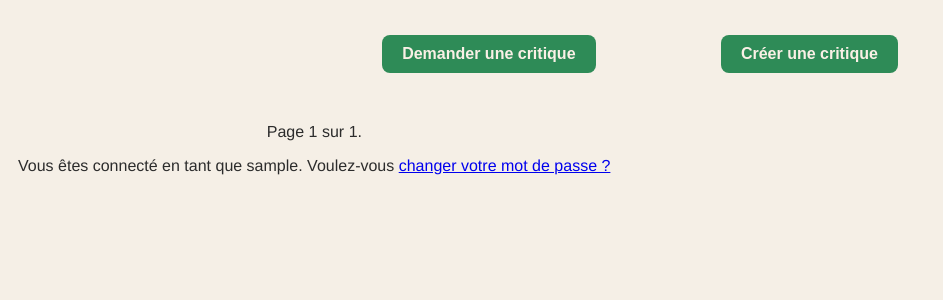
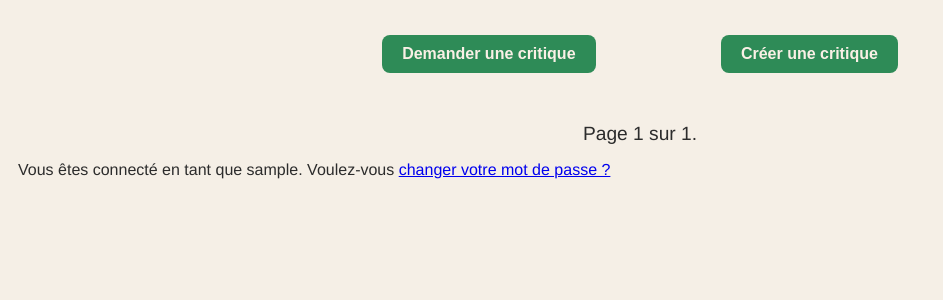
Before and after one commit to SallyPJ/ocp9, a Django app: page /home/ in a window 1280 px wide. Shown: the part 125-425 px from the top of the page, without its empty margins (0-943 px from the left). Run offline with Django 5.2, Linux system fonts and the light colour scheme; the visitor is signed in with stand-in values (Sample User, id 1); data that the repository does not hold is empty.

Commit message:
style : css de la pagination feat : génération du diagramme de schéma relationnel

```diff
--- a/BooksReview/authentication/models.py
+++ b/BooksReview/authentication/models.py
@@ -1,7 +1,7 @@
 
 from django.contrib.auth.models import AbstractUser
 from django.db import models
-from django.conf import settings
+
 
 
 class User(AbstractUser):
--- a/BooksReview/reviews/templates/reviews/display-feed.html
+++ b/BooksReview/reviews/templates/reviews/display-feed.html
@@ -22,7 +22,7 @@
         {% endfor %}
     </div>
 <!-- Pagination -->
-     <span>
+     <span class="pagination-container">
             {% if page_obj.has_previous %}
                 <a href="?page=1">« première</a>
                 <a href="?page={{ page_obj.previous_page_number }}">précédente</a>
--- a/BooksReview/reviews/views.py
+++ b/BooksReview/reviews/views.py
@@ -2,7 +2,7 @@ from django.contrib.auth.decorators import login_required
 from django.shortcuts import render, redirect, get_object_or_404
 from django.http import HttpResponseForbidden
 from django.db.models import Q
-from .models import Ticket, Photo, Review, UserFollows
+from .models import Ticket, Review, UserFollows
 from .forms import FollowUsersForm, ReviewForm, TicketForm, PhotoForm
 from django.core.paginator import Paginator
 from . import forms
@@ -13,11 +13,12 @@ from itertools import chain
 @login_required
 def home(request):
     # Liste des utilisateurs bloqués par l'utilisateur connecté
-    blocked_users = UserFollows.objects.filter(user=request.user, blocked=True).values_list('followed_user', flat=True)
+    blocked_users = (UserFollows.objects.filter(user=request.user, blocked=True)
+                     .values_list('followed_user', flat=True))
 
     # Liste des utilisateurs ayant bloqué l'utilisateur connecté
-    blocked_by_users = UserFollows.objects.filter(followed_user=request.user, blocked=True).values_list('user',
-                                                                                                        flat=True)
+    blocked_by_users = (UserFollows.objects.filter(followed_user=request.user, blocked=True)
+                        .values_list('user',flat=True))
 
     # Liste combinée des utilisateurs bloqués dans les deux sens
     blocked_combined = set(blocked_users).union(set(blocked_by_users))
@@ -25,7 +26,6 @@ def home(request):
     followed_users = request.user.following.values_list('followed_user', flat=True)
 
     # Liste des utilisateurs qui sont suivis par l'utilisateur connecté
-    # Récupère tous les tickets avec leurs critiques associées
     tickets = Ticket.objects.filter(
         (Q(user__in=followed_users) | Q(user=request.user))
         & ~Q(user__in=blocked_combined)  # Exclure les utilisateurs bloqués
@@ -33,7 +33,8 @@ def home(request):
 
     # Ajouter une annotation pour vérifier si l'utilisateur a écrit une critique sur chaque ticket
     for ticket in tickets:
-        ticket.user_has_reviewed = ticket.review_set.filter(user=request.user).exists()
+        ticket.user_has_reviewed = (ticket.review_set.filter
+                                    (user=request.user).exists())
 
     # Récupère toutes les critiques avec leur ticket lié
     reviews = Review.objects.filter(
@@ -56,21 +57,21 @@ def home(request):
     context = {
         'page_obj': page_obj,
         }
-    # Transmet les données au template
+
     return render(request, 'reviews/home.html', context=context)
 
 
 @login_required
 def create_or_edit_ticket(request, ticket_id=None):
-    # Si `ticket_id` est fourni, on édite un ticket existant, sinon on crée un nouveau ticket
     if ticket_id:
         ticket = get_object_or_404(Ticket, id=ticket_id)
         if ticket.user != request.user:
-            return HttpResponseForbidden("Vous n'êtes pas autorisé à modifier ce billet.")
+            return HttpResponseForbidden("Vous n'êtes pas autorisé"
+                                         " à modifier ce billet.")
     else:
         ticket = Ticket(user=request.user)
 
-    # Initialisez les formulaires
+    # Initialise les formulaires
     ticket_form = TicketForm(instance=ticket)
     photo_form = PhotoForm(instance=ticket.photo)
 
@@ -79,7 +80,6 @@ def create_or_edit_ticket(request, ticket_id=None):
         photo_form = PhotoForm(request.POST, request.FILES, instance=ticket.photo)
 
         if ticket_form.is_valid() and photo_form.is_valid():
-            # Sauvegarder le ticket
             ticket = ticket_form.save(commit=False)
 
             # Sauvegarder ou mettre à jour l'image
@@ -98,7 +98,7 @@ def create_or_edit_ticket(request, ticket_id=None):
     context = {
         'ticket_form': ticket_form,
         'photo_form': photo_form,
-        'is_edit': ticket_id is not None,  # Indique si c'est une édition
+        'is_edit': ticket_id is not None,
     }
     return render(request, 'reviews/manage-ticket.html', context)
 
@@ -108,15 +108,16 @@ def create_or_edit_ticket(request, ticket_id=None):
 def delete_ticket(request, ticket_id):
     ticket = get_object_or_404(Ticket, id=ticket_id)
 
-    # Vérifie que l'utilisateur est le propriétaire du ticket
     if ticket.user != request.user:
-        return HttpResponseForbidden("Vous n'êtes pas autorisé à supprimer ce billet.")
+        return HttpResponseForbidden("Vous n'êtes pas autorisé "
+                                     "à supprimer ce billet.")
 
     if request.method == 'POST':
         ticket.delete()
         return redirect('posts')  # Redirige après la suppression
 
-    return render(request, 'reviews/confirm-delete.html', {'ticket': ticket})
+    return render(request, 'reviews/confirm-delete.html',
+                  {'ticket': ticket})
 
 
 @login_required
@@ -131,7 +132,8 @@ def create_or_edit_review(request, ticket_id=None, review_id=None):
     if review_id:
         review = get_object_or_404(Review, id=review_id)
         if review.user != request.user:
-            return HttpResponseForbidden("Vous n'êtes pas autorisé à modifier cette critique.")
+            return HttpResponseForbidden("Vous n'êtes pas autorisé"
+                                         " à modifier cette critique.")
         ticket = review.ticket
     else:
         review = Review(ticket=ticket, user=request.user)
@@ -147,7 +149,7 @@ def create_or_edit_review(request, ticket_id=None, review_id=None):
         if review_form.is_valid():
             review = review_form.save(commit=False)
             if not review_id:
-                review.ticket = ticket  # Associe le ticket lors de la création
+                review.ticket = ticket  # Associe le ticket lors de la création de la review
             review.save()
             if review_id:  # Modification
                 return redirect('posts')
--- a/BooksReview/static/styles.css
+++ b/BooksReview/static/styles.css
@@ -481,3 +481,13 @@ button.navbar__link:hover {
     max-width: 400px;
     width: 90%;
 }
+
+.pagination-container{
+    display:flex;
+    justify-content: center;
+    align-items: center;
+    margin-top: 20px;
+    gap: 10px;
+    font-size: 1.2em;
+    font-family: Helvetica, sans-serif;
+}
```
Also changed, not shown: BooksReview/BooksReview/settings.py (+9 -2 lines), README.md, img.png (added).
